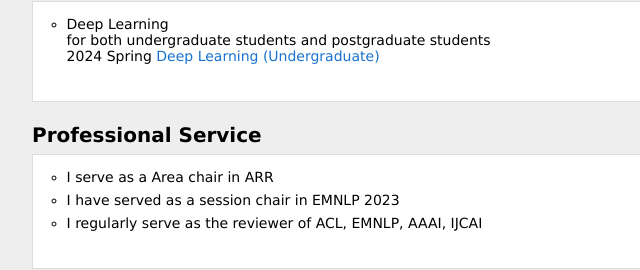
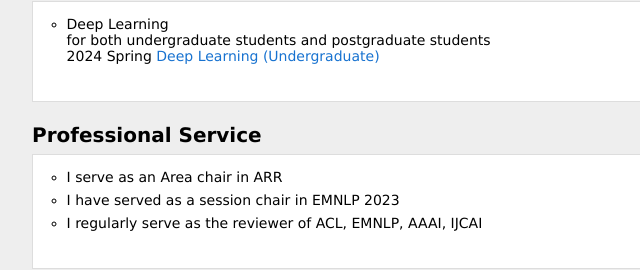
Before and after one commit to lanyunshi/lanyunshi.github.io, a plain HTML site: page index.html in a window 1280 px wide. Shown: the part 3729-3999 px from the top of the page, 208-848 px from the left. Drawn offline with Linux system fonts and the light colour scheme.

Commit message:
Update index.html

```diff
--- a/index.html
+++ b/index.html
@@ -657,7 +657,7 @@
             <div class="paper">
                 <ul>
                     <li>
-                        I serve as a Area chair in ARR<br>
+                        I serve as an Area chair in ARR<br>
                     </li>
                     <li>
                         I have served as a session chair in EMNLP 2023<br>
```
